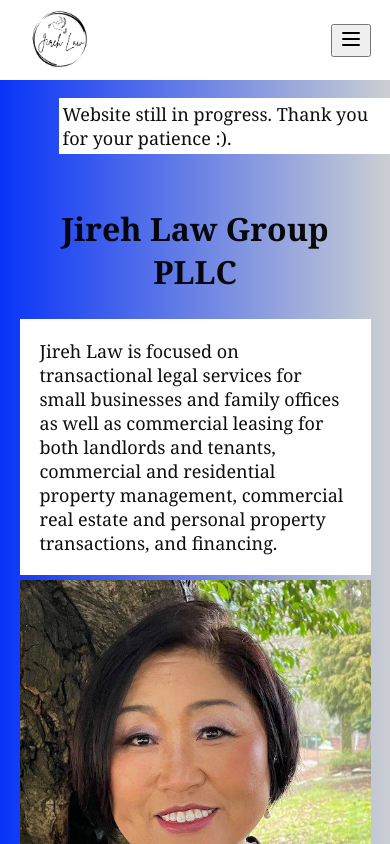
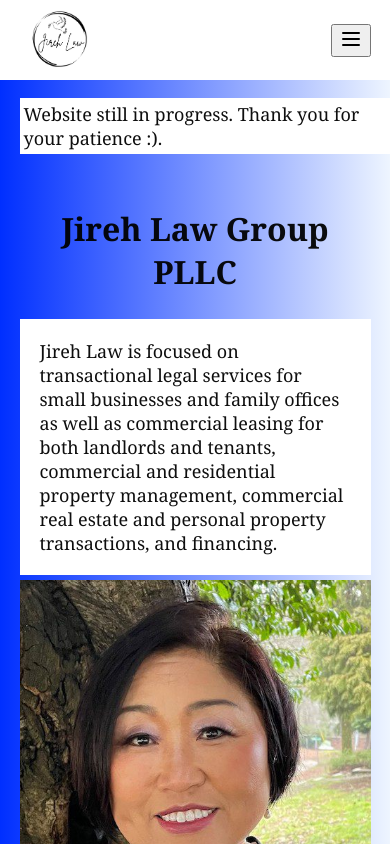
Before and after one commit to Nathan-lee-8/jireh-law, a React (Vite) app: page / in a window 390 px wide. Shown: the top 844 px of the page. Built offline with nearby package versions, Linux system fonts and the light colour scheme; no server answers; what aws-amplify would draw is missing.

Commit message:
update background color + message spacing

```diff
--- a/src/styles/index.css
+++ b/src/styles/index.css
@@ -9,7 +9,7 @@
   display: flex;
   flex:1;
   font-family: Inter, system-ui, Avenir, Helvetica, Arial, sans-serif;
-  background: linear-gradient(90deg, rgb(8, 52, 248), #cbcfd3);
+  background: linear-gradient(90deg, rgb(0, 47, 255), #eef5ff);
   min-height: 100vh;
 }
 
@@ -139,7 +139,7 @@
 
 #message{
   position: absolute;
-  left: 15%;
+  left: 25%;
   z-index: -1;
   padding: 4px;
 }
@@ -193,6 +193,9 @@
     padding-left: 15%;
     padding-right: 15%;
   }
+  #message{
+    left: 15%;
+  }
 }
 
 
@@ -206,6 +209,9 @@
   main {
     padding-right: 5%;
     padding-left: 5%;
+  }
+  #message{
+    left: 5%;
   }
 }
 
```
